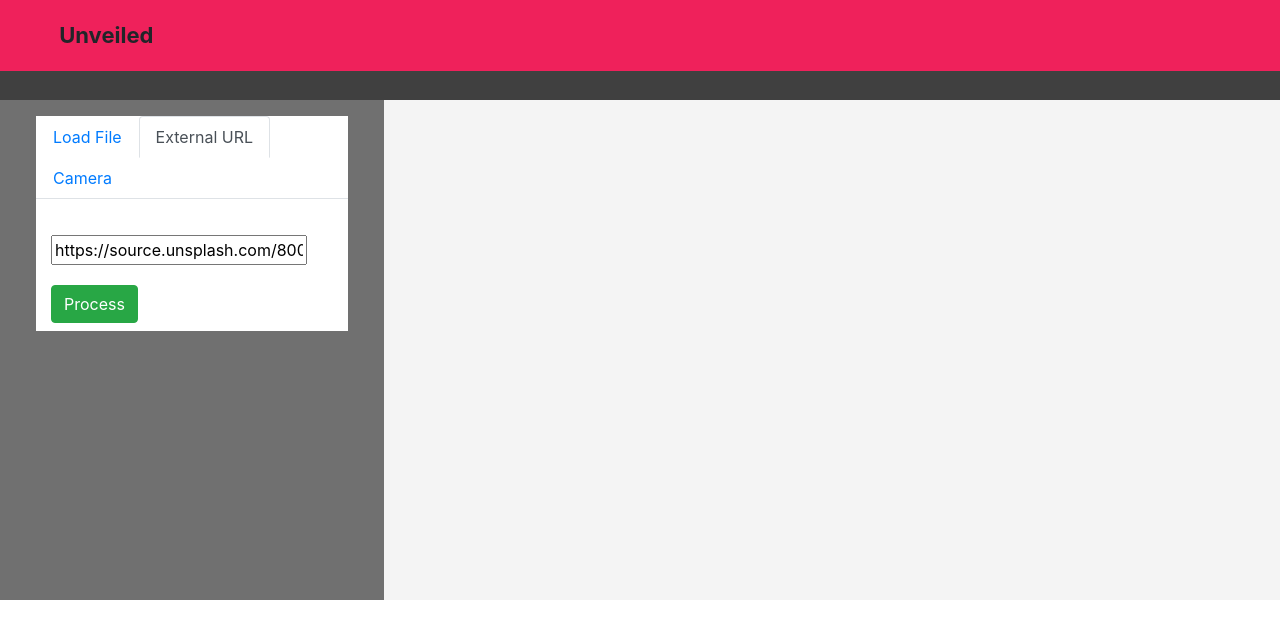
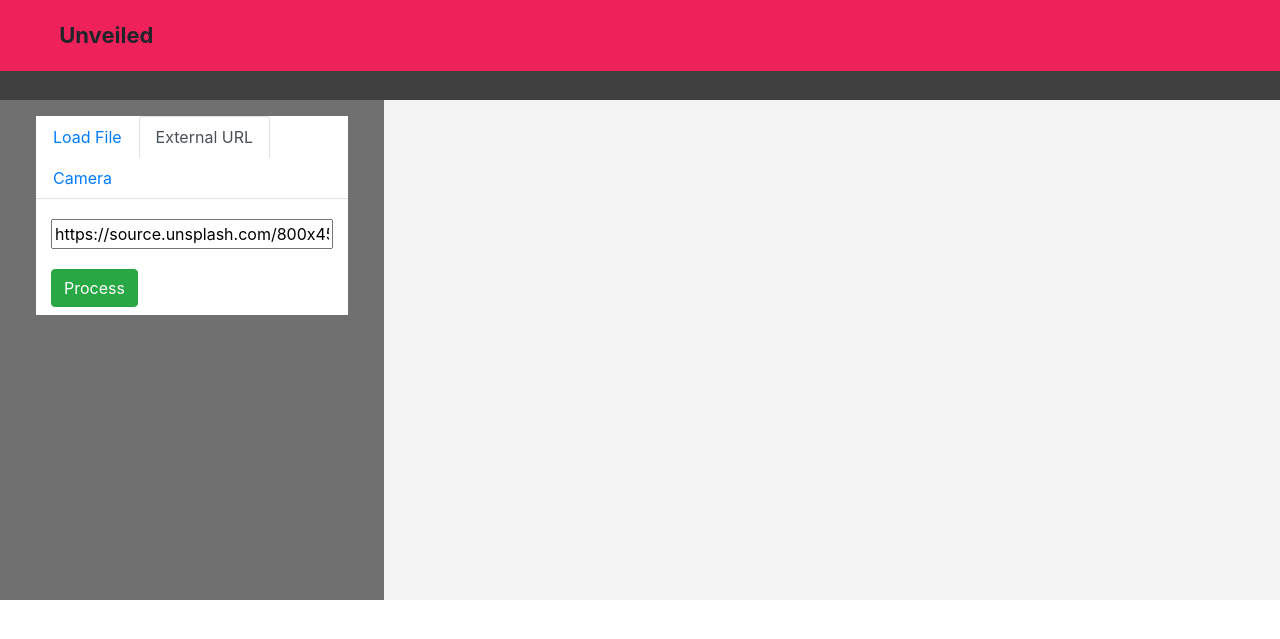
Before and after one commit to greyzor/unveiled-deep-app, a Flask app: page /face_reco/ in a window 1280 px wide, after a click on "External URL". Shown: the top 639 px of the page. Run offline with Flask 2, Linux system fonts and the light colour scheme; some libraries are stand-ins or nearby versions.

Commit message:
input for url_ext has now min-width 100%.

```diff
--- a/unveiled/templates/layout.html
+++ b/unveiled/templates/layout.html
@@ -65,7 +65,7 @@
           {% endif %}
             <form action="/face_det/" method="POST" enctype="multipart/form-data" class="mt-3">
               <div class="form-group row">
-                <div class="col-sm-10">
+                <div class="col-sm-12">
                   <div class="input-group mt-3">
                     <div class="custom-file">
                       <input name="file" id="inputGroupFile03" type="file" class="custom-file-input">
@@ -86,10 +86,10 @@
           {% endif %}
             <form method="POST" enctype="multipart/form-data" class="mt-3">
               <div class="form-group row">
-                <div class="col-sm-10">
-                  <div class="input-group mt-3">
+                <div class="col-sm-12">
+                  <div class="input-group">
                     <div class="custom-file">
-                      <input type="text" name="url_ext" value="https://source.unsplash.com/800x450/?people" id=id="inputGroupFile04">
+                      <input type="text" name="url_ext" value="https://source.unsplash.com/800x450/?people" id=id="inputGroupFile04" style="min-width: 100%">
                     </div>
                   </div>
                 </div>
```
